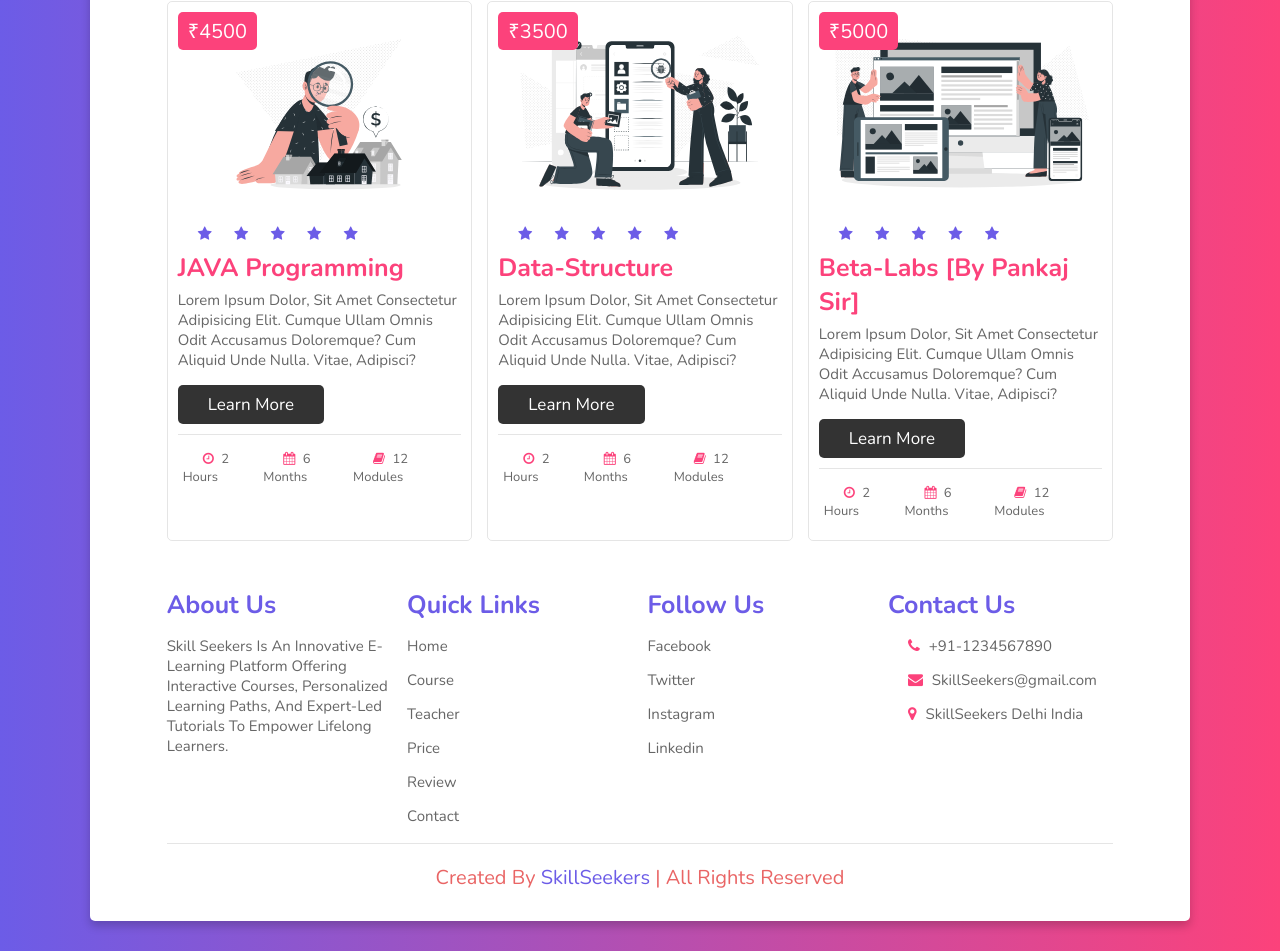
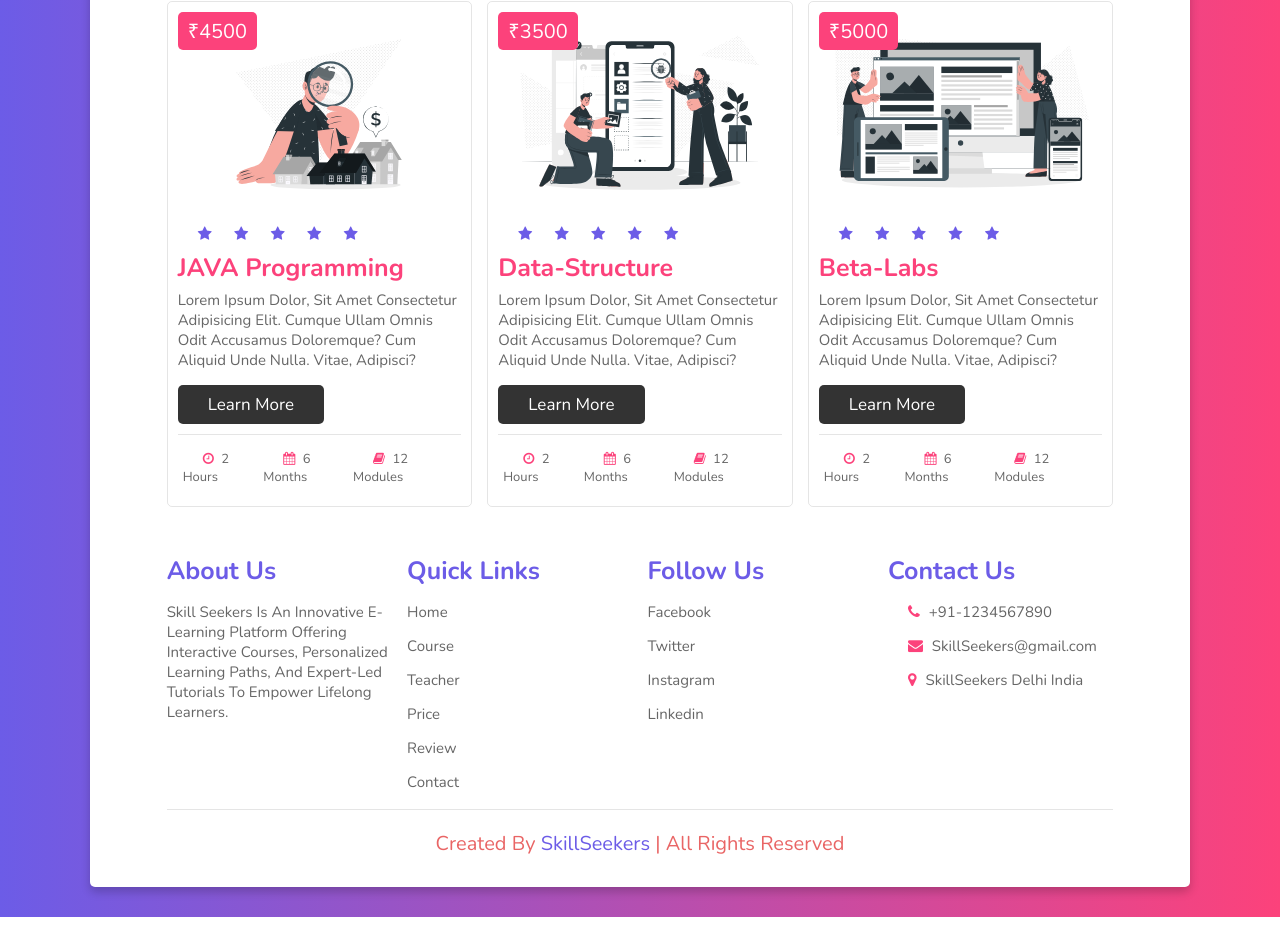
Before and after one commit to AyushSahu143/E-Learning-Website2.0, a plain HTML site: page course.html in a window 1280 px wide. Shown: the part 724-1675 px from the top of the page. After the commit the page ends 1641 px from the top, so only its background shows below. Drawn offline with nearby package versions, Linux system fonts and the light colour scheme.

Commit message:
change pankaj

```diff
--- a/course.html
+++ b/course.html
@@ -151,7 +151,7 @@
             <i class="fa fa-star"></i>
             <i class="fa fa-star"></i>
         </div>
-        <h3>Beta-labs [By Pankaj Sir]</h3>
+        <h3>Beta-labs</h3>
         <p>Lorem ipsum dolor, sit amet consectetur adipisicing elit. Cumque ullam omnis odit accusamus doloremque? Cum aliquid unde nulla. Vitae, adipisci?</p>
         <a href="./courses/betalabs.html" target="_blank" class="btn">learn more</a>
         <div class="icons">
```
